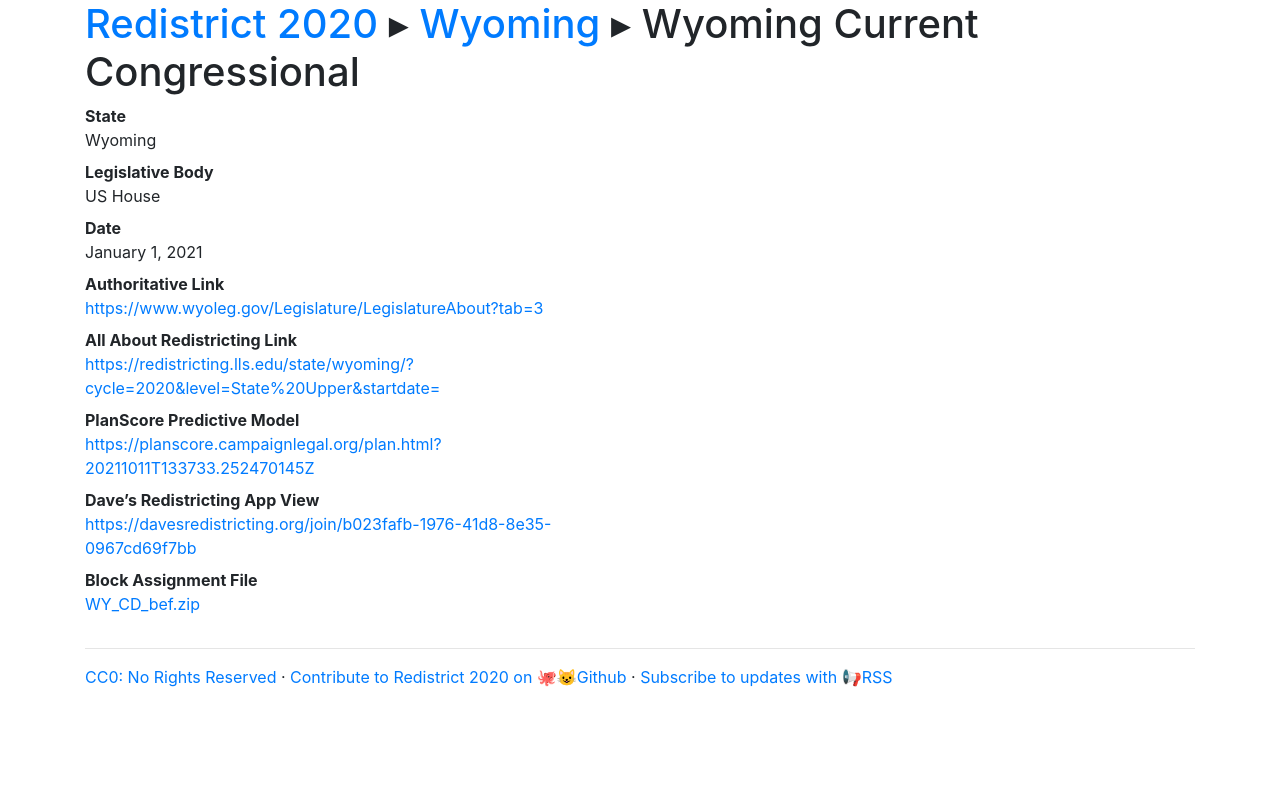
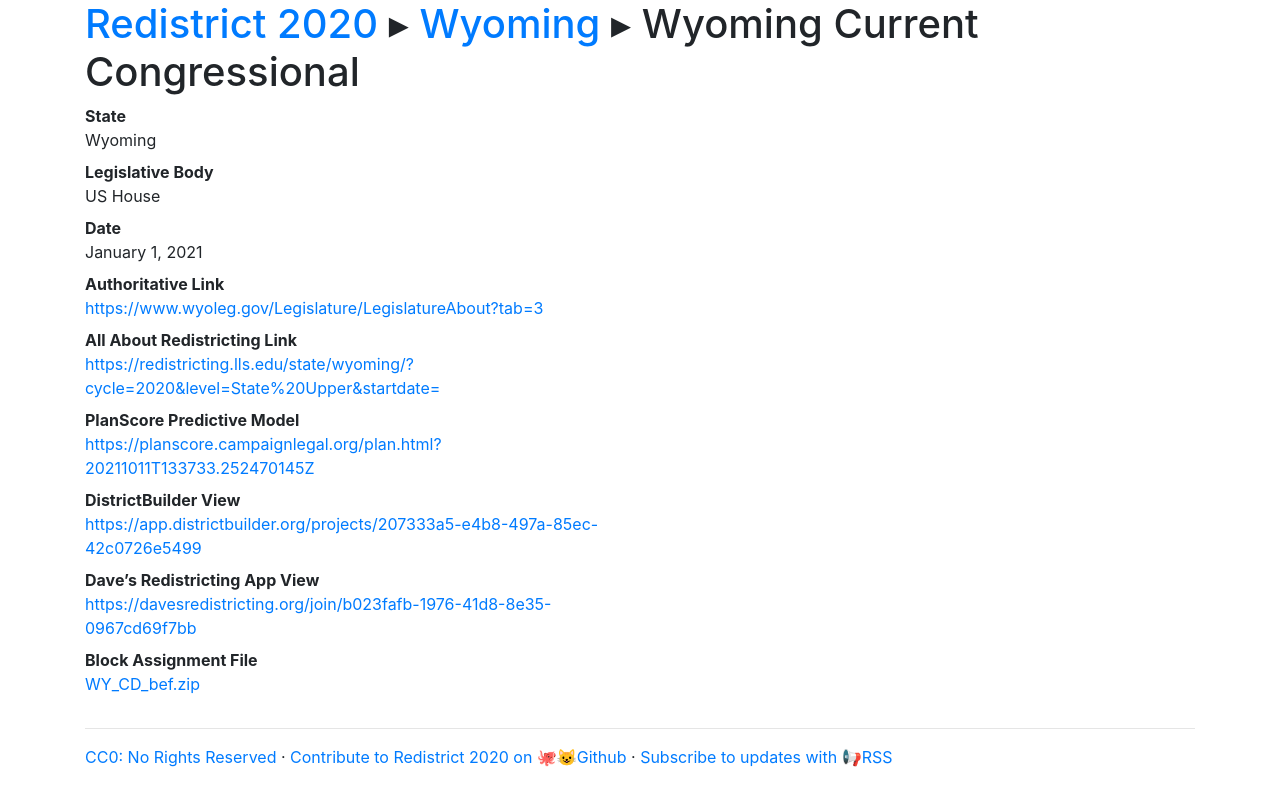
Before and after one commit to PlanScore/Redistrict2020, a Jekyll site: the page built from _plans/WY-2021-01-congress.md, in a window 1280 px wide. Shown: the top 806 px of the page. Built offline with Jekyll 4.4.1, drawn with Linux system fonts in a browser that asks for light colours; nearby versions of some CDN libraries; part of the change alters nothing that is shown.

Commit message:
Update WY-2021-01-congress.md

```diff
--- a/_plans/WY-2021-01-congress.md
+++ b/_plans/WY-2021-01-congress.md
@@ -6,7 +6,7 @@ date: 2021-01-01
 authoritative_link: https://www.wyoleg.gov/Legislature/LegislatureAbout?tab=3
 allabout_link: https://redistricting.lls.edu/state/wyoming/?cycle=2020&level=State%20Upper&startdate=
 planscore_link: https://planscore.campaignlegal.org/plan.html?20211011T133733.252470145Z
-districtbuilder_link:
+districtbuilder_link: https://app.districtbuilder.org/projects/207333a5-e4b8-497a-85ec-42c0726e5499
 davesredist_link: https://davesredistricting.org/join/b023fafb-1976-41d8-8e35-0967cd69f7bb
 five38_link:
 blockassignment_file: /files/WY-2021-01/WY_CD_bef.zip
```
